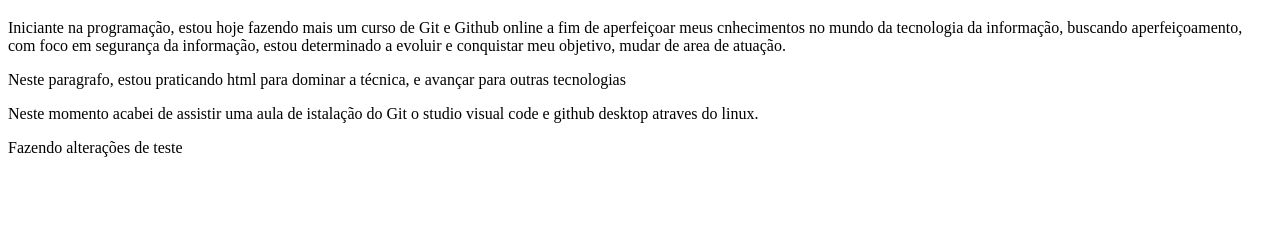
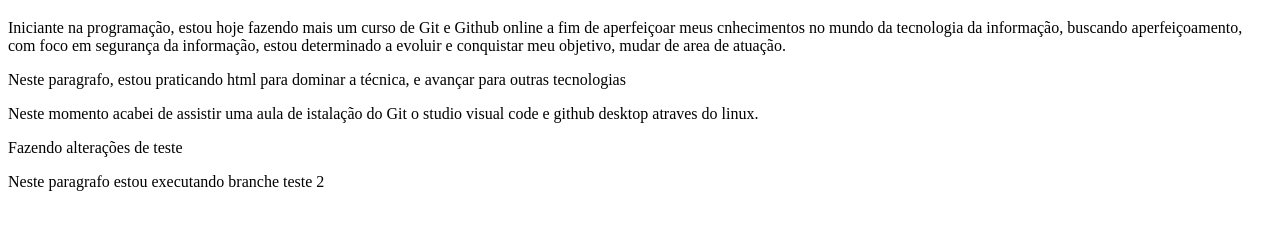
Before and after one commit to prates9/Iniciando-no-Github, a plain HTML site: page PROJETO INICIAL/Index.html in a window 1280 px wide. Shown: the part 61-290 px from the top of the page. Drawn offline with Linux system fonts and the light colour scheme.

Commit message:
branch teste 2

```diff
--- a/PROJETO INICIAL/Index.html
+++ b/PROJETO INICIAL/Index.html
@@ -15,5 +15,6 @@
 
     <p> Neste momento acabei de assistir uma aula de istalação do Git o studio visual code e github desktop atraves do linux.</p>
     <p> Fazendo alterações de teste </p>
+    <p>Neste paragrafo estou executando branche teste 2</p>
 </body>
 </html>
```
